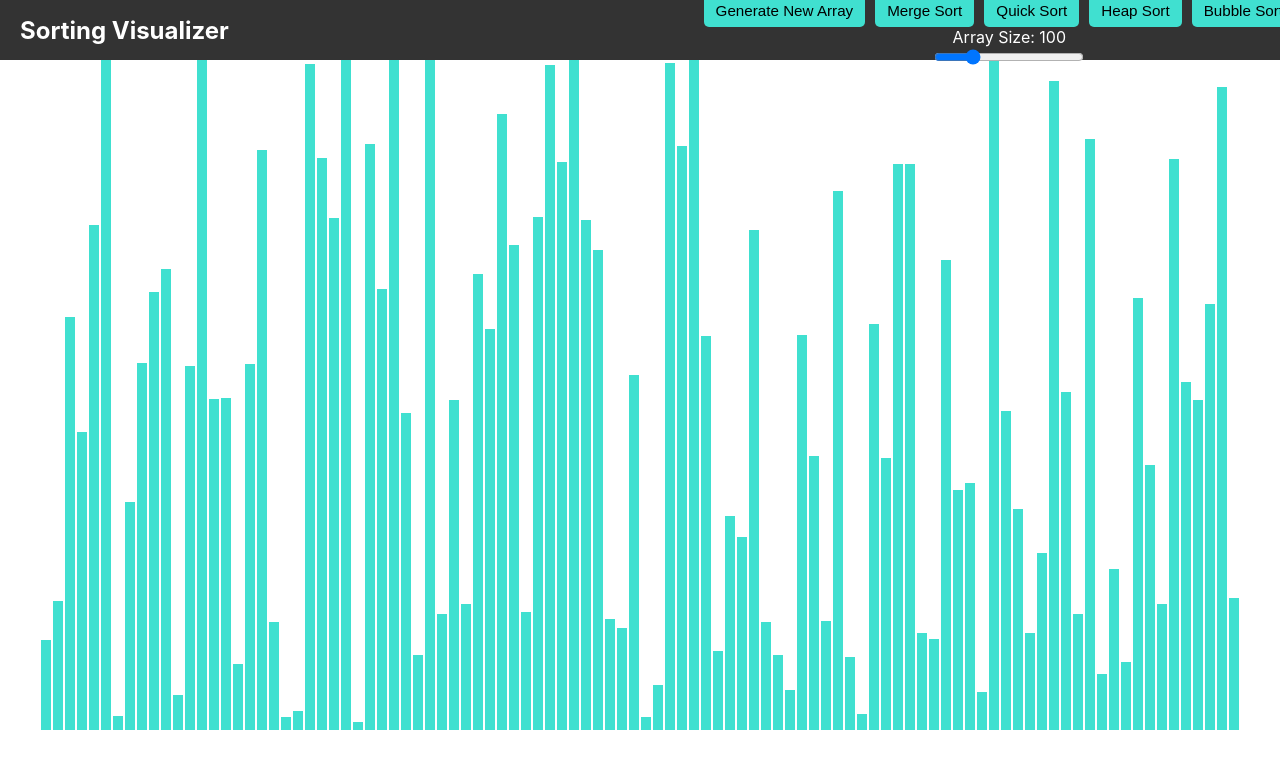
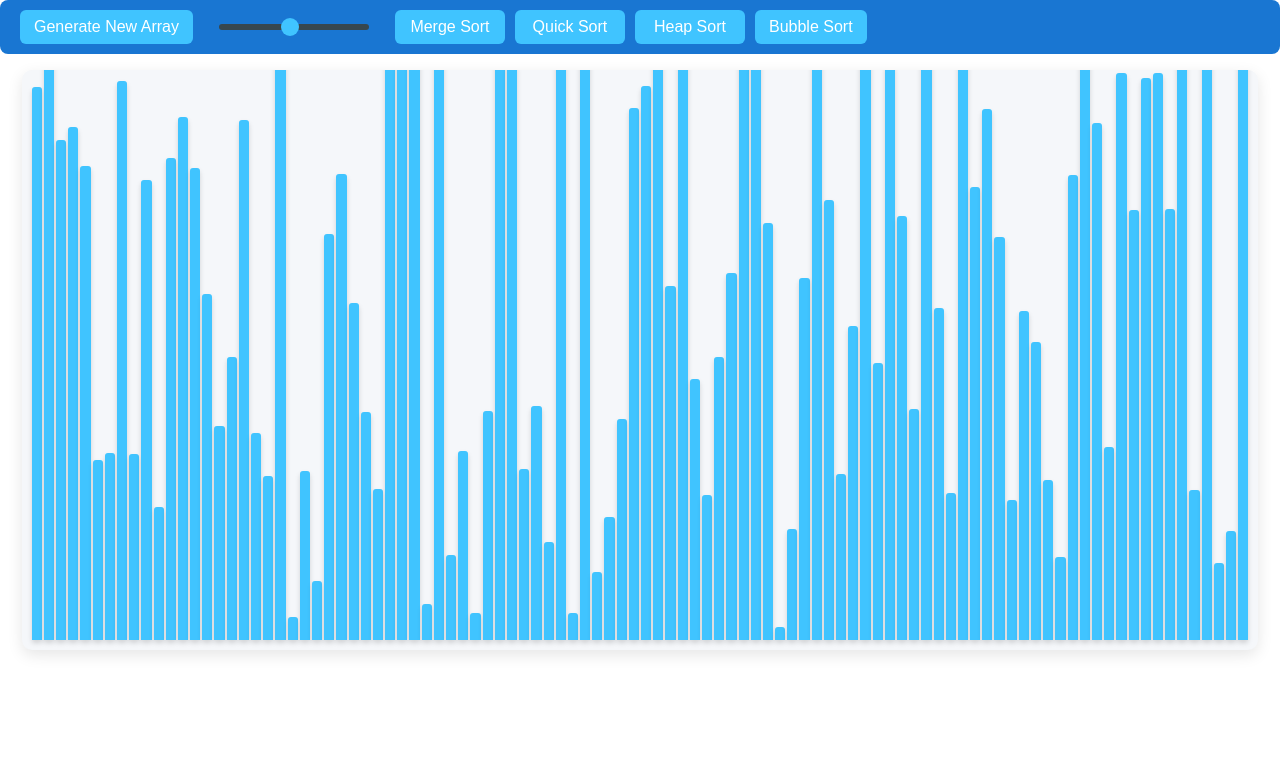
Before and after one commit to AimiliosKourpas/sorting-visualizer, a React (Create React App) app: page / in a window 1280 px wide. Shown: the top 768 px of the page. Built offline with nearby package versions, Linux system fonts and the light colour scheme.

Commit message:
everything good...we are going to make another changes

```diff
--- a/src/SortingVisualizer/SortingVisualizer.css
+++ b/src/SortingVisualizer/SortingVisualizer.css
@@ -1,12 +1,135 @@
-.array-bar {
-  transition: height 0.2s ease, background-color 0.2s ease;
+/* Container for the bars */
+.array-container {
+  display: flex;
+  align-items: flex-end;
+  justify-content: center;
+  height: 70vh;
+  width: 95vw;
+  margin: 20px auto;
+  gap: 2px;
+  background: #f5f7fa;
+  border-radius: 10px;
+  padding: 10px;
+  box-shadow: 0 5px 15px rgba(0,0,0,0.1);
+  overflow-x: auto;
 }
 
-
-.array-bar.comparing {
-  background-color: red !important;
+/* Each individual bar */
+.array-bar {
+  background-color: #40c4ff;
+  border-radius: 3px 3px 0 0;
+  transition: height 0.25s ease, background-color 0.25s ease;
+  flex: 1 1 auto;
+  max-width: 15px;
+  min-width: 2px;
 }
 
-.array-bar.sorted {
-  background-color: green !important;
+/* Navbar styling */
+.navbar {
+  display: flex;
+  flex-wrap: wrap;
+  justify-content: center;
+  align-items: center;
+  gap: 12px;
+  padding: 15px 20px;
+  background: #263238;
+  box-shadow: 0 2px 8px rgba(0, 0, 0, 0.2);
+  border-radius: 8px;
+  margin: 0 10px 20px;
 }
+
+.navbar button,
+.navbar input[type="range"] {
+  font-size: 1rem;
+  padding: 8px 14px;
+  border-radius: 6px;
+  border: none;
+  cursor: pointer;
+  transition: background-color 0.3s ease;
+}
+
+.navbar button {
+  background-color: #40c4ff;
+  color: #fff;
+  min-width: 110px;
+}
+
+.navbar button.selected {
+  background-color: #00bfa5;
+}
+
+.navbar button.disabled,
+.navbar button:disabled {
+  background-color: #9e9e9e;
+  cursor: not-allowed;
+}
+
+.navbar input[type="range"] {
+  width: 150px;
+  -webkit-appearance: none;
+  background: transparent;
+  cursor: pointer;
+}
+
+.navbar input[type="range"]::-webkit-slider-thumb {
+  -webkit-appearance: none;
+  width: 18px;
+  height: 18px;
+  background: #40c4ff;
+  border-radius: 50%;
+  cursor: pointer;
+  margin-top: -6px;
+  transition: background-color 0.3s ease;
+}
+
+.navbar input[type="range"]::-webkit-slider-thumb:hover {
+  background: #00bfa5;
+}
+
+.navbar input[type="range"]::-webkit-slider-runnable-track {
+  width: 100%;
+  height: 6px;
+  background: #37474f;
+  border-radius: 3px;
+}
+
+/* Sort button is special */
+.sort-button {
+  background-color: #00bfa5;
+  min-width: 100px;
+  font-weight: bold;
+}
+
+.sort-button:hover:not(:disabled) {
+  background-color: #009e87;
+}
+
+/* Responsive tweaks */
+@media (max-width: 768px) {
+  .navbar {
+    gap: 8px;
+    padding: 12px 10px;
+  }
+
+  .navbar button, .navbar input[type="range"] {
+    font-size: 0.9rem;
+    padding: 6px 10px;
+    min-width: 90px;
+  }
+
+  .array-container {
+    height: 50vh;
+  }
+}
+
+@media (max-width: 400px) {
+  .navbar {
+    flex-direction: column;
+    gap: 10px;
+  }
+
+  .navbar button, .navbar input[type="range"] {
+    width: 100%;
+    min-width: unset;
+  }
+}
--- a/src/SortingVisualizer/SortingVisualizer.jsx
+++ b/src/SortingVisualizer/SortingVisualizer.jsx
@@ -4,8 +4,7 @@ import {
   getQuickSortAnimations,
   getHeapSortAnimations,
   getBubbleSortAnimations,
-  getSortedArray, // <-- new helper
-} from '../sortingAlgorithms/sortingAlgorithms.js';
+} from '../sortingAlgorithms/sortingAlgorithms';
 import './SortingVisualizer.css';
 import Navbar from '../components/Navbar';
 
@@ -18,6 +17,8 @@ export default class SortingVisualizer extends React.Component {
     this.state = {
       array: [],
       arraySize: 100,
+      selectedAlgorithm: null,
+      sorting: false,
     };
   }
 
@@ -25,59 +26,82 @@ export default class SortingVisualizer extends React.Component {
     this.resetArray();
   }
 
-  handleSizeChange = (event) => {
-    const newSize = Number(event.target.value);
-    this.setState({ arraySize: newSize }, () => this.resetArray());
+  resetArray = () => {
+    if (this.state.sorting) return;
+    const array = Array.from({ length: this.state.arraySize }, () =>
+      randomIntFromInterval(5, 730)
+    );
+    this.setState({ array, selectedAlgorithm: null }, () => {
+      // Reset background color inline styles after state updates
+      const arrayBars = document.getElementsByClassName('array-bar');
+      for (let bar of arrayBars) {
+        bar.style.backgroundColor = '#40c4ff'; // your blue color
+      }
+    });
   };
 
-  resetArray() {
-    const array = [];
-    for (let i = 0; i < this.state.arraySize; i++) {
-      array.push(randomIntFromInterval(5, 730));
+
+  handleSizeChange = (event) => {
+    if (this.state.sorting) return;
+    const newSize = Number(event.target.value);
+    this.setState({ arraySize: newSize }, this.resetArray);
+  };
+
+  getAnimationSpeed = () => {
+    return Math.max(1, Math.floor(300 / this.state.arraySize));
+  };
+
+  setAlgorithm = (algo) => {
+    if (this.state.sorting) return;
+    this.setState({ selectedAlgorithm: algo });
+  };
+
+  startSort = () => {
+    const { selectedAlgorithm, array } = this.state;
+    if (!selectedAlgorithm || this.state.sorting) return;
+
+    const animations = this.getAnimations(selectedAlgorithm, array.slice());
+    this.setState({ sorting: true }, () => {
+      this.animate(animations);
+    });
+  };
+
+  getAnimations = (algo, arrayCopy) => {
+    switch (algo) {
+      case 'merge': return getMergeSortAnimations(arrayCopy);
+      case 'quick': return getQuickSortAnimations(arrayCopy);
+      case 'heap': return getHeapSortAnimations(arrayCopy);
+      case 'bubble': return getBubbleSortAnimations(arrayCopy);
+      default: return [];
     }
-    this.setState({ array });
-  }
+  };
 
-  getAnimationSpeed() {
-    const { arraySize } = this.state;
-    return Math.max(1, Math.min(100, Math.floor(300 / arraySize)));
-  }
-
-  animate(animations) {
+  animate = (animations) => {
     const arrayBars = document.getElementsByClassName('array-bar');
     const speed = this.getAnimationSpeed();
 
     for (let i = 0; i < animations.length; i++) {
-      const [action, idx1, idx2] = animations[i];
+      const animation = animations[i];
+      const [type, index1, index2] = animation;
 
       setTimeout(() => {
-        if (action === 'compare') {
-          const barOne = arrayBars[idx1];
-          const barTwo = arrayBars[idx2];
-          barOne.style.backgroundColor = SECONDARY_COLOR;
-          barTwo.style.backgroundColor = SECONDARY_COLOR;
-        } else if (action === 'revert') {
-          const barOne = arrayBars[idx1];
-          const barTwo = arrayBars[idx2];
-          barOne.style.backgroundColor = PRIMARY_COLOR;
-          barTwo.style.backgroundColor = PRIMARY_COLOR;
-        } else if (action === 'swap') {
-          const bar = arrayBars[idx1];
-          bar.style.height = `${idx2}px`;
+        if (type === 'compare' || type === 'revert') {
+          const color = type === 'compare' ? SECONDARY_COLOR : PRIMARY_COLOR;
+          const barOne = arrayBars[index1];
+          const barTwo = arrayBars[index2];
+          if (barOne) barOne.style.backgroundColor = color;
+          if (barTwo) barTwo.style.backgroundColor = color;
+        } else if (type === 'swap') {
+          const bar = arrayBars[index1];
+          if (bar) bar.style.height = `${index2}px`;
         }
       }, i * speed);
     }
 
-    // Mark sorted at end
     setTimeout(() => {
-      for (let bar of arrayBars) {
-        bar.style.backgroundColor = 'green';
-      }
-    }, animations.length * speed + speed);
-  }
-
-
-
+      this.setState({ sorting: false, selectedAlgorithm: null });
+    }, animations.length * speed + 100);
+  };
 
   mergeSort = () => {
     const arrayCopy = this.state.array.slice();
@@ -125,24 +149,17 @@ export default class SortingVisualizer extends React.Component {
     }, animationDuration);
   };
 
+  render() {
+    const { array, arraySize, selectedAlgorithm, sorting } = this.state;
 
-  testSortingAlgorithms = () => {
-    for (let i = 0; i < 100; i++) {
-      const array = [];
-      const length = randomIntFromInterval(1, 100);
-      for (let j = 0; j < length; j++) {
-        array.push(randomIntFromInterval(-1000, 1000));
-      }
-
-      const jsSorted = array.slice().sort((a, b) => a - b);
-      const mergeSorted = getSortedArray(array.slice());
-      console.log(arraysAreEqual(jsSorted, mergeSorted));
-    }
-  };
-
-  render() {
-    const { array } = this.state;
-    const barWidth = Math.max(2, Math.floor(window.innerWidth / this.state.arraySize)) - 2;
+    // Max width for bars, min width to avoid too thin bars on big arrays
+    const maxBarWidth = 15;
+    const minBarWidth = 3;
+    // Calculate width by dividing viewport width minus padding by array size,
+    // but clamp between min and max widths
+    const availableWidth = window.innerWidth - 40; // padding from container
+    let barWidth = Math.floor(availableWidth / arraySize) - 2;
+    barWidth = Math.min(maxBarWidth, Math.max(minBarWidth, barWidth));
 
     return (
       <div className="array-container">
@@ -151,21 +168,20 @@ export default class SortingVisualizer extends React.Component {
             className="array-bar"
             key={idx}
             style={{
-              backgroundColor: PRIMARY_COLOR,
               height: `${value}px`,
               width: `${barWidth}px`,
-              display: 'inline-block',
-              margin: '0 1px',
-            }}></div>
+            }}
+          />
         ))}
+
         <Navbar
-          onGenerate={() => this.resetArray()}
-          onMerge={this.mergeSort}
-          onQuick={this.quickSort}
-          onHeap={this.heapSort}
-          onBubble={this.bubbleSort}
-          size={this.state.arraySize}
+          onGenerate={this.resetArray}
           onSizeChange={this.handleSizeChange}
+          size={arraySize}
+          onSelectAlgorithm={this.setAlgorithm}
+          selectedAlgorithm={selectedAlgorithm}
+          onStartSort={this.startSort}
+          sorting={sorting}
         />
       </div>
     );
--- a/src/components/Navbar.css
+++ b/src/components/Navbar.css
@@ -1,53 +1,132 @@
-/* Navbar.css */
 .navbar {
     position: fixed;
     top: 0;
-    left: 0;
     width: 100%;
-    height: 60px; /* fixed height */
-    background-color: #333;
-    color: white;
+    background-color: #1976d2; /* lighter blue */
     display: flex;
     align-items: center;
-    justify-content: space-between;
-    padding: 0 20px;
+    padding: 10px 20px;
     z-index: 1000;
+    box-sizing: border-box;
+    box-shadow: none; /* remove shadow */
   }
 
-  .navbar-title {
-    margin: 0;
-    font-size: 1.5rem;
-  }
-
-  .navbar-buttons button {
-    margin: 0 5px;
-    padding: 8px 12px;
-    font-size: 0.95rem;
-    background-color: turquoise;
-    color: #000;
+  /* Hide toggle button on desktop */
+  .menu-toggle {
+    display: none;
+    font-size: 24px;
+    background: none;
     border: none;
-    border-radius: 5px;
+    color: white;
     cursor: pointer;
   }
 
-  .navbar-buttons button:hover {
-    background-color: #00b3b3;
+  /* Container for buttons and inputs */
+  .menu-items {
+    display: flex;
+    flex-wrap: wrap;
+    align-items: center;
+    gap: 10px;
+    width: 100%;
   }
 
-  .navbar-controls {
-    display: flex;
-    align-items: center;
-    flex-wrap: wrap;
+  /* Responsive styles */
+  @media (max-width: 600px) {
+    .menu-toggle {
+      display: block;
+      margin-left: auto;
+    }
+
+    .menu-items {
+      display: none;
+      flex-direction: column;
+      width: 100%;
+      background-color: #1976d2;
+      padding: 10px 0;
+      /* Removed shadow from menu to keep it clean */
+      box-shadow: none;
+    }
+
+    .menu-items.show {
+      display: flex;
+    }
+
+    .menu-items button,
+    .menu-items input[type='range'] {
+      width: 90%;
+      margin: 5px auto;
+    }
+
+    /* Move array container to bottom fixed on mobile */
+    .array-container {
+      position: fixed;
+      bottom: 0;
+      left: 0;
+      height: 25vh;
+      width: 100vw;
+      margin: 0;
+      padding: 5px 10px;
+      border-radius: 10px 10px 0 0;
+      background: #f5f7fa;
+      box-shadow: 0 -5px 15px rgba(0, 0, 0, 0.1);
+      overflow-x: auto;
+      overflow-y: hidden;
+      justify-content: flex-start; /* align bars to left for scrolling */
+      gap: 2px;
+      display: flex;
+      align-items: flex-end;
+    }
+
+    /* Bars smaller and spaced for mobile */
+    .array-bar {
+      max-width: 10px;
+      min-width: 2px;
+      margin: 0 1px;
+      box-shadow: 0 3px 5px rgba(0, 0, 0, 0.15); /* nice shadow */
+    }
+
+    /* Push page content above navbar and bars */
+    body, #root {
+      padding-top: 50px; /* height of navbar */
+      padding-bottom: 25vh; /* height of bars container */
+    }
   }
 
-  .slider-container {
-    display: flex;
-    flex-direction: column;
-    align-items: center;
-    margin-left: 20px;
+  /* Disabled button style */
+  button.disabled {
+    opacity: 0.5;
+    cursor: not-allowed;
+  }
+
+  /* Selected algorithm button */
+  button.selected {
+    background-color: #00aaff;
     color: white;
   }
 
-  .slider-container input[type="range"] {
-    width: 150px;
+  /* Array container (desktop) */
+  .array-container {
+    display: flex;
+    align-items: flex-end;
+    justify-content: center;
+    height: 70vh;
+    width: 95vw;
+    margin: 70px auto 20px; /* margin top to avoid navbar overlap */
+    gap: 2px;
+    background: #f5f7fa;
+    border-radius: 10px;
+    padding: 10px;
+    box-shadow: 0 5px 15px rgba(0,0,0,0.1);
+    overflow-x: auto;
   }
+
+  /* Each individual bar */
+  .array-bar {
+    background-color: #40c4ff;
+    border-radius: 3px 3px 0 0;
+    transition: height 0.25s ease, background-color 0.25s ease;
+    flex: 1 1 auto;
+    max-width: 15px;
+    min-width: 2px;
+    box-shadow: 0 3px 5px rgba(0, 0, 0, 0.15); /* subtle bottom shadow */
+  }
--- a/src/components/Navbar.jsx
+++ b/src/components/Navbar.jsx
@@ -1,27 +1,82 @@
-import React from 'react';
+import React, { useState, useEffect } from 'react';
 import './Navbar.css';
 
-export default function Navbar({ onGenerate, onMerge, onQuick, onHeap, onBubble, size, onSizeChange }) {
+export default function Navbar({
+  onGenerate,
+  onSizeChange,
+  size,
+  onSelectAlgorithm,
+  selectedAlgorithm,
+  onStartSort,
+  sorting
+}) {
+  const [showMenu, setShowMenu] = useState(false);
+
+  // Close menu when sorting starts or algorithm changes
+  useEffect(() => {
+    if (sorting) setShowMenu(false);
+  }, [sorting]);
+
+  // Close menu on window resize if desktop size
+  useEffect(() => {
+    function handleResize() {
+      if (window.innerWidth > 600) setShowMenu(false);
+    }
+    window.addEventListener('resize', handleResize);
+    return () => window.removeEventListener('resize', handleResize);
+  }, []);
+
   return (
-      <div className="navbar">
-        <h2 className="navbar-title">Sorting Visualizer</h2>
-        <div className="navbar-buttons">
-          <button onClick={onGenerate}>Generate New Array</button>
-          <button onClick={onMerge}>Merge Sort</button>
-          <button onClick={onQuick}>Quick Sort</button>
-          <button onClick={onHeap}>Heap Sort</button>
-          <button onClick={onBubble}>Bubble Sort</button>
-          <div className="slider-container">
-            <label>Array Size: {size}</label>
+    <nav className="navbar">
+      <button
+        className="menu-toggle"
+        onClick={() => setShowMenu(prev => !prev)}
+        aria-label="Toggle menu"
+      >
+        &#x22EE; {/* Vertical 3 dots */}
+      </button>
+
+      {/* Show menu buttons if desktop or menu toggled */}
+      <div className={`menu-items ${showMenu ? 'show' : ''}`}>
+        <button
+          onClick={onGenerate}
+          disabled={sorting}
+          className={sorting ? 'disabled' : ''}
+        >
+          Generate New Array
+        </button>
+
         <input
           type="range"
           min="10"
-              max="400"
+          max="200"
           value={size}
           onChange={onSizeChange}
+          disabled={sorting}
+          className={sorting ? 'disabled' : ''}
         />
+
+        {['merge', 'quick', 'heap', 'bubble'].map(algo => (
+          <button
+            key={algo}
+            onClick={() => onSelectAlgorithm(algo)}
+            disabled={sorting}
+            className={sorting ? 'disabled' : selectedAlgorithm === algo ? 'selected' : ''}
+          >
+            {algo.charAt(0).toUpperCase() + algo.slice(1)} Sort
+          </button>
+        ))}
+
+        {selectedAlgorithm && (
+          <button
+            onClick={onStartSort}
+            disabled={sorting}
+            className="sort-button"
+          >
+            Sort!
+          </button>
+        )}
       </div>
-        </div>
-      </div>
+    </nav>
   );
 }
```
Lines whose indentation alone changed are shown as unchanged.
